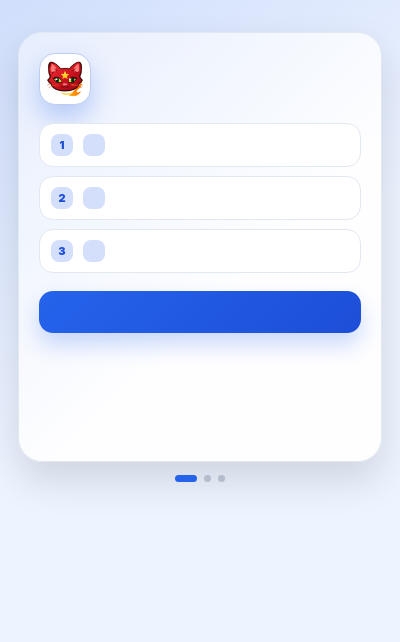
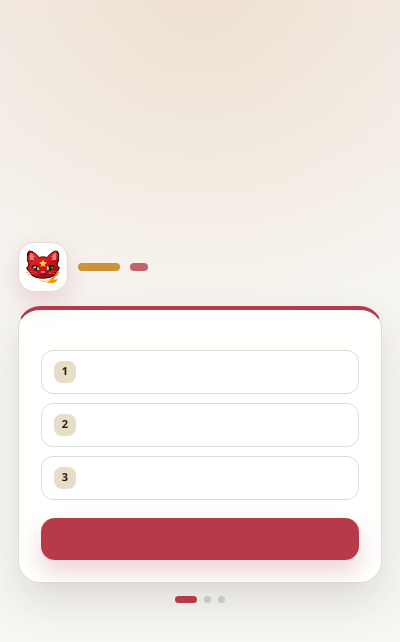
Before and after one commit to Ammaron/language-planet-extension, a browser extension: page popup/onboarding.html in a window 400 px wide. Drawn offline with Linux system fonts and the light colour scheme.

Commit message:
Update extension onboarding and sync

```diff
--- a/background/theme-utils.js
+++ b/background/theme-utils.js
@@ -22,25 +22,25 @@
   ];
 
   const SYSTEM_THEME_TOKENS = {
-    'color-page-bg': '#eef4ff',
-    'color-surface': '#ffffff',
-    'color-surface-elevated': '#eef2ff',
-    'color-text-primary': '#0f172a',
-    'color-text-secondary': '#334155',
-    'color-text-muted': '#64748b',
-    'color-border': '#e2e8f0',
-    'color-border-strong': '#cbd5e1',
-    'color-accent': '#2563eb',
-    'color-accent-hover': '#1d4ed8',
-    'color-accent-text': '#ffffff',
-    'color-success': '#10b981',
-    'color-warning': '#f59e0b',
-    'color-danger': '#ef4444',
-    'color-header-bg': '#ffffff',
-    'color-sidebar-bg': '#ffffff',
-    'color-sidebar-text': '#334155',
-    'color-button-primary-bg': '#2563eb',
-    'color-button-primary-text': '#ffffff',
+    'color-page-bg': '#F7F6F2',
+    'color-surface': '#FFFFFF',
+    'color-surface-elevated': '#F0F1EC',
+    'color-text-primary': '#141C1A',
+    'color-text-secondary': '#4F5D59',
+    'color-text-muted': '#7B8782',
+    'color-border': '#DCDDD6',
+    'color-border-strong': '#C7C9C0',
+    'color-accent': '#C98B2C',
+    'color-accent-hover': '#A97220',
+    'color-accent-text': '#2B1E08',
+    'color-success': '#4E873E',
+    'color-warning': '#C98B2C',
+    'color-danger': '#C84A58',
+    'color-header-bg': '#FFFFFF',
+    'color-sidebar-bg': '#FFFFFF',
+    'color-sidebar-text': '#4F5D59',
+    'color-button-primary-bg': '#B73A48',
+    'color-button-primary-text': '#FFFFFF',
   };
 
   const CSS_VAR_MAP = {
--- a/popup/onboarding.css
+++ b/popup/onboarding.css
@@ -1,18 +1,23 @@
 :root {
-  --lp-page-bg: #eef4ff;
-  --lp-surface: #ffffff;
-  --lp-surface-elevated: #eef2ff;
-  --lp-text-primary: #0f172a;
-  --lp-text-secondary: #334155;
-  --lp-text-muted: #64748b;
-  --lp-border: #e2e8f0;
-  --lp-accent: #2563eb;
-  --lp-accent-hover: #1d4ed8;
-  --lp-accent-text: #ffffff;
-  --lp-danger: #ef4444;
-  --lp-success: #10b981;
-  --lp-button-primary-bg: #2563eb;
-  --lp-button-primary-text: #ffffff;
+  --lp-page-bg: #F7F6F2;
+  --lp-surface: #FFFFFF;
+  --lp-surface-elevated: #F0F1EC;
+  --lp-text-primary: #141C1A;
+  --lp-text-secondary: #4F5D59;
+  --lp-text-muted: #7B8782;
+  --lp-border: #DCDDD6;
+  --lp-border-strong: #C7C9C0;
+  --lp-accent: #C98B2C;
+  --lp-accent-hover: #A97220;
+  --lp-accent-text: #2B1E08;
+  --lp-danger: #C84A58;
+  --lp-success: #4E873E;
+  --lp-warning: #C98B2C;
+  --lp-button-primary-bg: #B73A48;
+  --lp-button-primary-text: #FFFFFF;
+  --lp-font-display: "Fredoka One", "Nunito", "DM Sans", sans-serif;
+  --lp-font-ui: "Nunito", "DM Sans", sans-serif;
+  --lp-font-body: "DM Sans", "Nunito", "Segoe UI", Arial, sans-serif;
 }
 
 * {
@@ -25,9 +30,10 @@ body {
   min-height: 100vh;
   color: var(--lp-text-primary);
   background:
-    linear-gradient(145deg, color-mix(in srgb, var(--lp-accent) 15%, transparent), transparent 42%),
+    radial-gradient(circle at 50% 0%, color-mix(in srgb, var(--lp-accent) 14%, transparent), transparent 38%),
+    linear-gradient(180deg, color-mix(in srgb, var(--lp-button-primary-bg) 4%, transparent), transparent 44%),
     var(--lp-page-bg);
-  font-family: Inter, "Avenir Next", "Segoe UI", Arial, sans-serif;
+  font-family: var(--lp-font-body);
   font-size: 13px;
 }
 
@@ -35,34 +41,64 @@ body {
   display: none !important;
 }
 
-#onboarding-app {
-  width: min(100%, 440px);
+.setup-shell {
+  display: grid;
+  place-items: center;
+  width: min(100%, 520px);
+  min-height: 100vh;
   margin: 0 auto;
-  padding: 32px 18px;
+  padding: 28px 18px;
+}
+
+.setup-panel {
+  width: 100%;
 }
 
 .step {
-  min-height: 430px;
-  padding: 20px;
+  min-height: auto;
+  overflow: visible;
+  padding: 22px;
   border: 1px solid var(--lp-border);
-  border-radius: 24px;
-  background:
-    linear-gradient(135deg, color-mix(in srgb, var(--lp-accent) 10%, transparent), transparent 60%),
-    color-mix(in srgb, var(--lp-surface) 94%, transparent);
-  box-shadow: 0 18px 38px rgba(15, 23, 42, 0.14);
+  border-top: 4px solid var(--lp-button-primary-bg);
+  border-radius: 22px;
+  background: color-mix(in srgb, var(--lp-surface) 96%, transparent);
+  box-shadow: 0 18px 42px rgba(48, 33, 39, 0.12);
+}
+
+.setup-art {
+  display: flex;
+  align-items: center;
+  gap: 10px;
+  margin: 0 0 14px;
+}
+
+.orbit {
+  height: 8px;
+  border-radius: 999px;
+  background: var(--lp-accent);
+}
+
+.orbit-one {
+  width: 42px;
+  opacity: 0.92;
+}
+
+.orbit-two {
+  width: 18px;
+  background: var(--lp-button-primary-bg);
+  opacity: 0.78;
 }
 
 .brand-mark {
   display: grid;
   place-items: center;
-  width: 52px;
-  height: 52px;
-  margin-bottom: 16px;
+  width: 50px;
+  height: 50px;
   overflow: hidden;
-  border: 1px solid color-mix(in srgb, var(--lp-accent) 20%, var(--lp-border));
+  border: 1px solid var(--lp-border);
   border-radius: 16px;
   background: var(--lp-surface);
-  box-shadow: 0 13px 26px color-mix(in srgb, var(--lp-accent) 28%, transparent);
+  box-shadow: 0 10px 24px color-mix(in srgb, var(--lp-button-primary-bg) 18%, transparent);
 }
 
 .brand-logo {
@@ -84,15 +120,16 @@ body {
   font-weight: 900;
   letter-spacing: 0.14em;
   text-transform: uppercase;
-  color: var(--lp-text-muted);
+  color: var(--lp-button-primary-bg);
 }
 
 .step h1 {
   margin-top: 8px;
-  font-size: 28px;
-  line-height: 1.03;
+  font-family: var(--lp-font-display);
+  font-size: 27px;
+  line-height: 1.08;
   font-weight: 900;
-  letter-spacing: -0.04em;
+  letter-spacing: 0;
 }
 
 .subtitle {
@@ -109,28 +146,39 @@ body {
 
 .feature-row {
   display: flex;
-  align-items: center;
+  align-items: flex-start;
   gap: 10px;
-  min-height: 42px;
-  padding: 10px 11px;
+  min-height: 44px;
+  padding: 10px 12px;
   border: 1px solid var(--lp-border);
-  border-radius: 14px;
+  border-radius: 12px;
   background: var(--lp-surface);
   color: var(--lp-text-secondary);
   line-height: 1.35;
 }
 
-.feature-row span {
+.feature-badge {
   display: grid;
   place-items: center;
   width: 22px;
   height: 22px;
   flex: 0 0 auto;
   border-radius: 8px;
-  background: color-mix(in srgb, var(--lp-accent) 13%, var(--lp-surface-elevated));
-  color: var(--lp-accent-hover);
+  background: color-mix(in srgb, var(--lp-accent) 20%, var(--lp-surface-elevated));
+  color: var(--lp-accent-text);
   font-size: 11px;
   font-weight: 900;
+}
+
+.feature-copy {
+  flex: 1;
+  min-width: 0;
+  padding-top: 2px;
+}
+
+.success-badge {
+  background: color-mix(in srgb, var(--lp-success) 18%, var(--lp-surface-elevated));
+  color: var(--lp-success);
 }
 
 .primary-btn {
@@ -139,12 +187,12 @@ body {
   padding: 11px 14px;
   border: 0;
   border-radius: 14px;
-  background: linear-gradient(135deg, var(--lp-button-primary-bg), var(--lp-accent-hover));
+  background: var(--lp-button-primary-bg);
   color: var(--lp-button-primary-text);
   font: inherit;
   font-weight: 900;
   cursor: pointer;
-  box-shadow: 0 12px 22px color-mix(in srgb, var(--lp-accent) 24%, transparent);
+  box-shadow: 0 12px 22px color-mix(in srgb, var(--lp-button-primary-bg) 22%, transparent);
   transition: transform 0.16s ease, box-shadow 0.16s ease;
 }
 
@@ -193,8 +241,8 @@ body {
   height: 20px;
   border: 1px solid var(--lp-border);
   border-radius: 999px;
-  color: #2563eb;
-  background: #ffffff;
+  color: var(--lp-button-primary-bg);
+  background: var(--lp-surface);
   font-size: 13px;
   font-weight: 900;
 }
@@ -240,7 +288,7 @@ body {
   outline: none;
   background: var(--lp-surface);
   color: var(--lp-text-primary);
-  font: 13px Inter, "Avenir Next", "Segoe UI", Arial, sans-serif;
+  font: 13px var(--lp-font-body);
   letter-spacing: 0;
   text-transform: none;
 }
@@ -285,5 +333,5 @@ body {
 
 .dot.active {
   width: 22px;
-  background: var(--lp-accent);
+  background: var(--lp-button-primary-bg);
 }
--- a/popup/onboarding.html
+++ b/popup/onboarding.html
@@ -6,26 +6,38 @@
   <link rel="stylesheet" href="onboarding.css">
 </head>
 <body>
-  <div id="onboarding-app">
-    <div id="step-1" class="step">
-      <div class="brand-mark" aria-hidden="true">
+  <div id="onboarding-app" class="setup-shell">
+    <div class="setup-panel">
+      <div class="setup-art" aria-hidden="true">
+        <div class="brand-mark">
           <img src="../icons/langsly-icon.png" alt="" class="brand-logo">
         </div>
+        <div class="orbit orbit-one"></div>
+        <div class="orbit orbit-two"></div>
+      </div>
+
+      <div id="step-1" class="step">
         <p class="eyebrow" data-i18n="popupBrandName"></p>
         <h1 data-i18n="learnWhileBrowse"></h1>
         <p class="subtitle" data-i18n="bringDashboardVocabulary"></p>
         <div class="feature-list">
-        <div class="feature-row"><span>1</span> <span data-i18n="onboardingFeatureWordsInContext"></span></div>
-        <div class="feature-row"><span>2</span> <span data-i18n="onboardingFeatureDetails"></span></div>
-        <div class="feature-row"><span>3</span> <span data-i18n="onboardingFeatureProgress"></span></div>
+          <div class="feature-row">
+            <span class="feature-badge">1</span>
+            <span class="feature-copy" data-i18n="onboardingFeatureWordsInContext"></span>
+          </div>
+          <div class="feature-row">
+            <span class="feature-badge">2</span>
+            <span class="feature-copy" data-i18n="onboardingFeatureDetails"></span>
+          </div>
+          <div class="feature-row">
+            <span class="feature-badge">3</span>
+            <span class="feature-copy" data-i18n="onboardingFeatureProgress"></span>
+          </div>
         </div>
         <button id="next-1" class="primary-btn" data-i18n="getStarted"></button>
       </div>
 
       <div id="step-2" class="step hidden">
-      <div class="brand-mark" aria-hidden="true">
-        <img src="../icons/langsly-icon.png" alt="" class="brand-logo">
-      </div>
         <p class="eyebrow" data-i18n="signInEyebrow"></p>
         <h1 data-i18n="connectAccount"></h1>
         <p class="subtitle" data-i18n="loginToSyncTheme"></p>
@@ -47,16 +59,22 @@
       </div>
 
       <div id="step-3" class="step hidden">
-      <div class="brand-mark success-mark" aria-hidden="true">
-        <img src="../icons/langsly-icon.png" alt="" class="brand-logo">
-      </div>
         <p class="eyebrow" data-i18n="readyEyebrow"></p>
         <h1 data-i18n="vocabPassSet"></h1>
         <p class="subtitle" data-i18n="vocabThemeSynced"></p>
         <div class="feature-list">
-        <div class="feature-row"><span>A</span> <span data-i18n="readyFeatureHover"></span></div>
-        <div class="feature-row"><span>B</span> <span data-i18n="readyFeaturePauseSite"></span></div>
-        <div class="feature-row"><span>C</span> <span data-i18n="readyFeatureThemes"></span></div>
+          <div class="feature-row">
+            <span class="feature-badge success-badge">A</span>
+            <span class="feature-copy" data-i18n="readyFeatureHover"></span>
+          </div>
+          <div class="feature-row">
+            <span class="feature-badge success-badge">B</span>
+            <span class="feature-copy" data-i18n="readyFeaturePauseSite"></span>
+          </div>
+          <div class="feature-row">
+            <span class="feature-badge success-badge">C</span>
+            <span class="feature-copy" data-i18n="readyFeatureThemes"></span>
+          </div>
         </div>
         <button id="finish-btn" class="primary-btn" data-i18n="startBrowsing"></button>
       </div>
@@ -67,6 +85,7 @@
         <span id="dot-3" class="dot"></span>
       </div>
     </div>
+  </div>
   <script src="../vendor/browser-polyfill.min.js"></script>
   <script src="../shared/i18n.js"></script>
   <script src="../background/theme-utils.js"></script>
--- a/test/theme-utils.test.mjs
+++ b/test/theme-utils.test.mjs
@@ -19,8 +19,8 @@ test('normalizes missing theme tokens with defaults', () => {
 
   assert.equal(tokens['color-page-bg'], '#101827');
   assert.equal(tokens['color-accent'], '#06b6d4');
-  assert.equal(tokens['color-surface'], '#ffffff');
-  assert.equal(tokens['color-text-primary'], '#0f172a');
+  assert.equal(tokens['color-surface'], '#FFFFFF');
+  assert.equal(tokens['color-text-primary'], '#141C1A');
 });
 
 test('resolves active theme from current user and available packs', () => {
@@ -47,7 +47,7 @@ test('falls back to system when active theme is unavailable', () => {
 
   assert.equal(result.slug, 'system');
   assert.equal(result.name, 'System');
-  assert.equal(result.tokens['color-page-bg'], '#eef4ff');
+  assert.equal(result.tokens['color-page-bg'], '#F7F6F2');
 });
 
 test('maps normalized tokens to local extension CSS variables', () => {
```
Also changed, not shown: _locales/en/messages.json (+9 -0 lines), _locales/es/messages.json (+9 -0 lines), background/service-worker.js (+33 -1 lines), popup/popup.html (+8 -0 lines), popup/popup.js (+21 -0 lines), test/extension-sync-diagnostics.test.mjs (added, +24 -0 lines), test/matcher.test.mjs (+34 -0 lines), test/onboarding-redesign.test.mjs (added, +38 -0 lines). Lines whose indentation alone changed are shown as unchanged.
